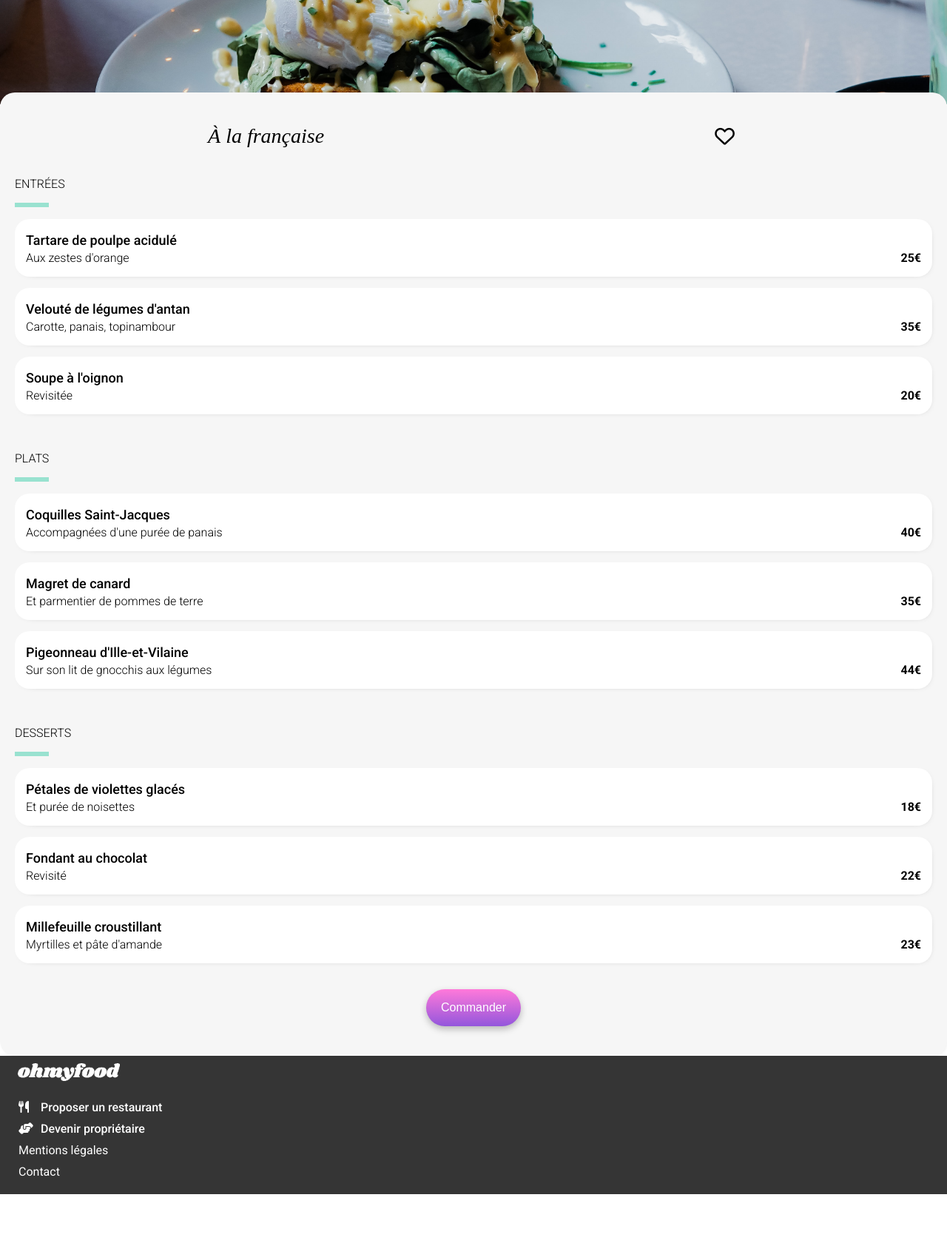
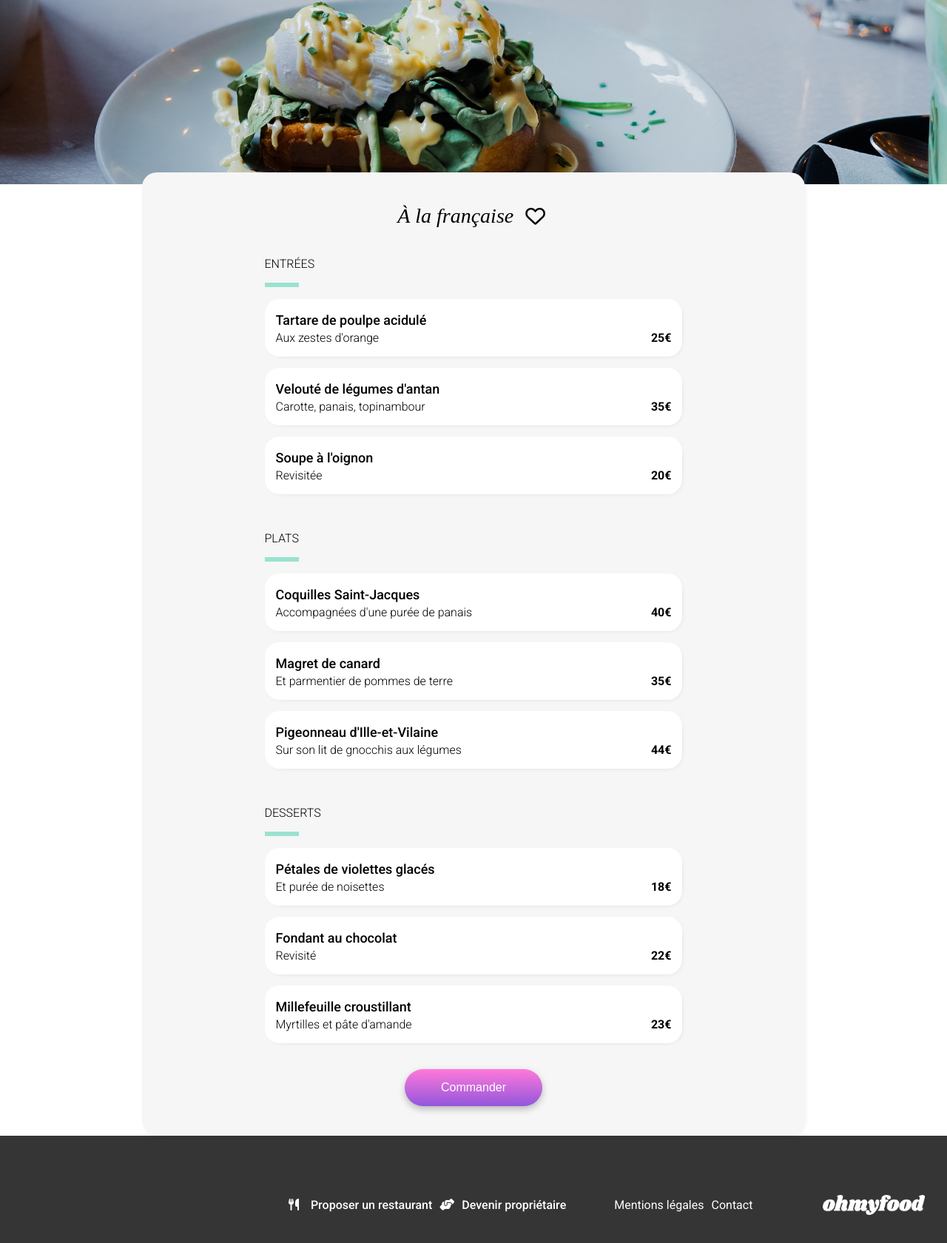
Before and after one commit to Infinytech987/LeGoffRichard-4-10-05-24, a website: page restaurants/menu_A_la_française.html in a window 1280 px wide. Shown: the part 220-1900 px from the top of the page at 74% size. Before the commit the page ends 1834 px from the top, so only its background shows below. Drawn offline with Linux system fonts and the light colour scheme; a web font is replaced by a local one.

Commit message:
Commit 9 aout 24

```diff
--- a/restaurants/menu_A_la_française.html
+++ b/restaurants/menu_A_la_française.html
@@ -35,7 +35,7 @@
             <i class="fa-solid fa-heart fa-2x full-heart" aria-hidden="true"></i>
           </button>
         </div>
-        <div>
+        <div class="menu__responsive">
           <div>
             <div class="entree-menu">
               <h3>ENTRÉES</h3>
@@ -171,13 +171,13 @@
       </section>
     </main>
     <!-- <footer> -->
-    <footer class="footer">
+    <footer class="footer footer__responsive">
       <img src="../assets/images/logo/ohmyfoodwhite.png" alt="Logo Oh My Food" />
       <ul>
         <li><i class="fa-solid fa-utensils"></i><a href="#" class="footer-text1">Proposer un restaurant</a></li>
         <li><i class="fa-solid fa-handshake-angle"></i><a href="#" class="footer-text1">Devenir propriétaire</a></li>
         <li><a href="#" class="footer-text2">Mentions légales</a></li>
-        <li><a href="mailto:test@test.fr" class="footer-text2">Contact</a></li>
+        <li><a href="mailto:test@test.fr" class="footer-text2 footer__resp">Contact</a></li>
       </ul>
     </footer>
   </body>
--- a/sass/_responsive.scss
+++ b/sass/_responsive.scss
@@ -16,7 +16,7 @@
     box-shadow: none;
   }
   .nav {
-    padding-inline: 10%;
+    padding: 0% 10% 0% 10%;
     ol {
       display: flex;
       flex-direction: row;
@@ -28,17 +28,58 @@
   .responsive__card {
     display: grid;
     grid-template-columns: 1fr 1fr;
-    padding-inline: 6%;
+    column-gap: 80px;
+    row-gap: 40px;
+  }
+
+  #section_menu {
+    padding: 0% 10% 2% 10%;
+    h2 {
+      margin-bottom: 30px;
+    }
+  }
+
+  .card__menu {
+    position: relative;
+  }
+  .card__menu img {
+  }
+  .section__menu {
+    margin: 0% 15% 0% 15%;
+    background-color: rgb(246, 246, 246);
+    border-radius: 20px 20px 0px 0px;
+    margin-top: -20px;
+    box-shadow: 2px 2px 12px -11px rgba(0, 0, 0, 0.95);
+    position: relative;
+    padding: 20px;
+  }
+  .menu {
+    img {
+      height: 383px;
+    }
+  }
+  .menu__responsive {
+    padding-right: 17%;
+    padding-left: 17%;
+  }
+  .footer__responsive {
+    display: flex;
+    flex-direction: row-reverse;
+    align-items: center;
+    padding-top: 41px;
+    height: 6.5em;
+
+    ul {
+      display: flex;
+    }
+    img {
+      margin: 5px 30px 0px 90px;
+    }
+    .footer-text2 {
+      margin-left: 55px;
+    }
+    .footer__resp {
+      margin: 0px;
+    }
   }
 }
-.footer__responsive {
-}
-
-#section_menu h2 {
-  padding-inline: 10%;
-  margin-bottom: 30px;
-}
-.card__menu {
-  margin: 0px 15px 40px 70px;
-  position: relative;
-}
--- a/sass/components/_button.scss
+++ b/sass/components/_button.scss
@@ -16,6 +16,7 @@
   justify-content: center;
   background-image: linear-gradient(180deg, #ff79da, #9356dc);
   height: 50px;
+  width: 186px;
   padding-inline: 20px;
   border-radius: 30px;
   border: 0;
--- a/sass/components/_footer.scss
+++ b/sass/components/_footer.scss
@@ -8,7 +8,7 @@
 
   img {
     width: 137.58px;
-    height: auto;
+    height: 27px;
     margin: 10px 0 0 44px;
     padding-bottom: 5px;
   }
--- a/sass/layouts/_menu.scss
+++ b/sass/layouts/_menu.scss
@@ -1,6 +1,5 @@
 .menu {
   img {
-    height: 275px;
     width: 100%;
     object-fit: cover;
   }
@@ -17,13 +16,14 @@
 }
 .title__menu {
   display: flex;
-  justify-content: space-around;
+  justify-content: center;
   align-items: center;
   h1 {
     font-size: 28px;
     font-family: "Shrikhand", serif;
     font-weight: 400;
     font-style: italic;
+    padding-right: 10px;
   }
 }
 .entree-menu {
```
Also changed, not shown: index.html (+1 -1 lines), restaurants/menu_La_note_enchantée.html (+4 -3 lines), restaurants/menu_La_palette_du_gout.html (+3 -3 lines), restaurants/menu_Le_délice_des_sens.html (+3 -3 lines), assets/css/style.css, 1 other file.
